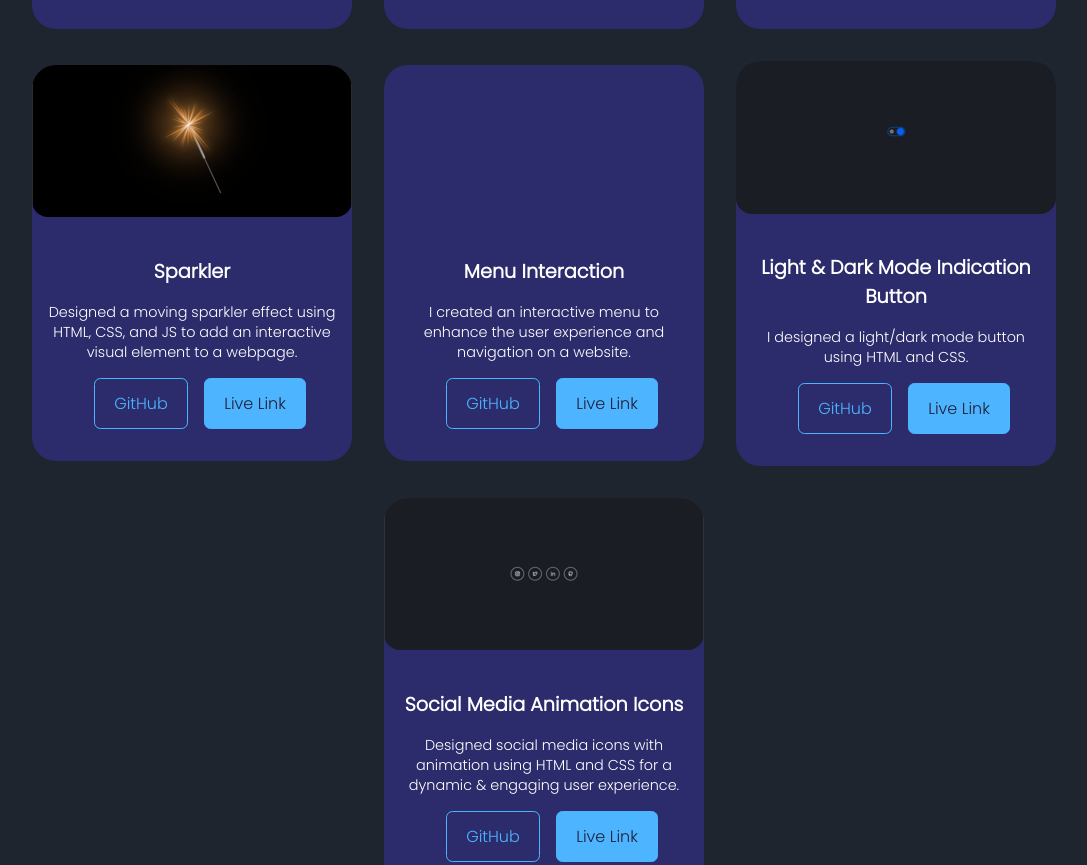
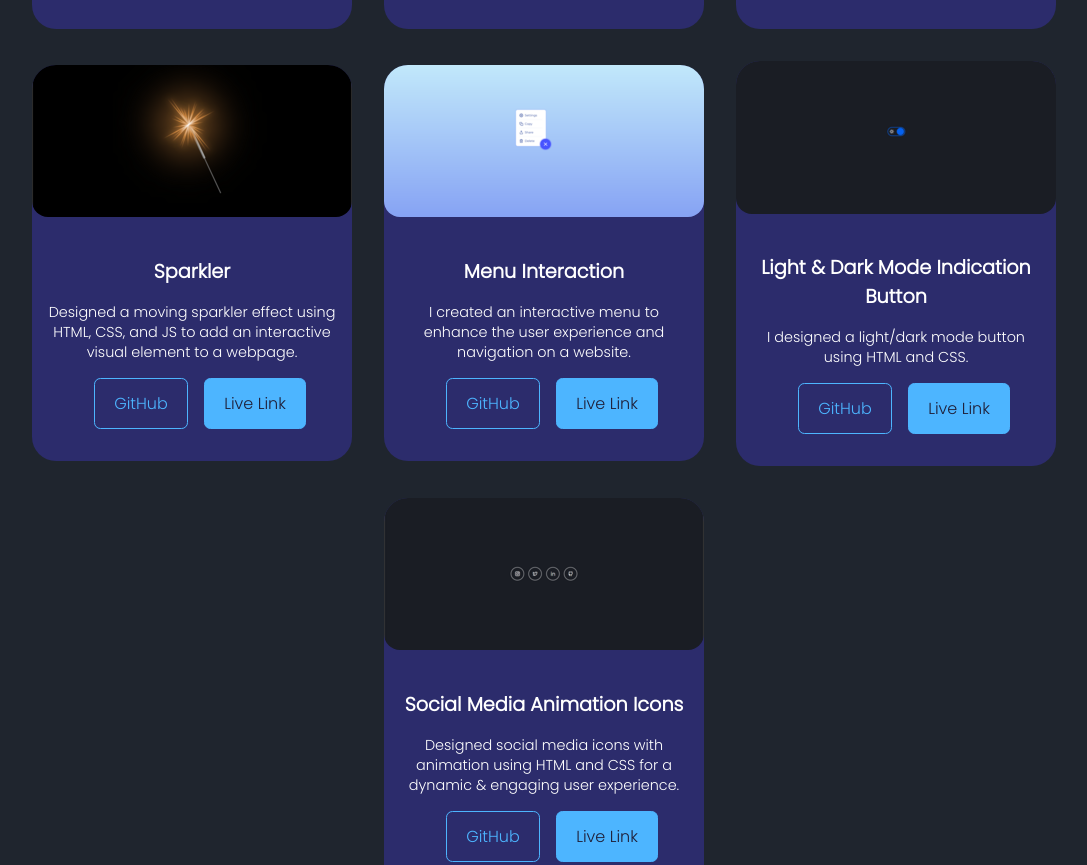
Before and after one commit to ajayakumar615/Portfolio---New, a plain HTML site: page index.html in a window 1280 px wide. Shown: the part 5365-6230 px from the top of the page, without its empty margins (96-1183 px from the left). Drawn offline with nearby package versions, Linux system fonts and the light colour scheme.

Commit message:
menu.png added

```diff
--- a/index.html
+++ b/index.html
@@ -480,7 +480,7 @@
                 </div>
                 <div class="projects-item flex f-col s-center items-center">
                     <div class="image-container p-three">
-                        <img src="menu.png" alt>
+                        <img src="./assets/menu.png" alt>
                     </div>
 
                     <h1 class="t-white poppins">Menu Interaction</h1>
```
